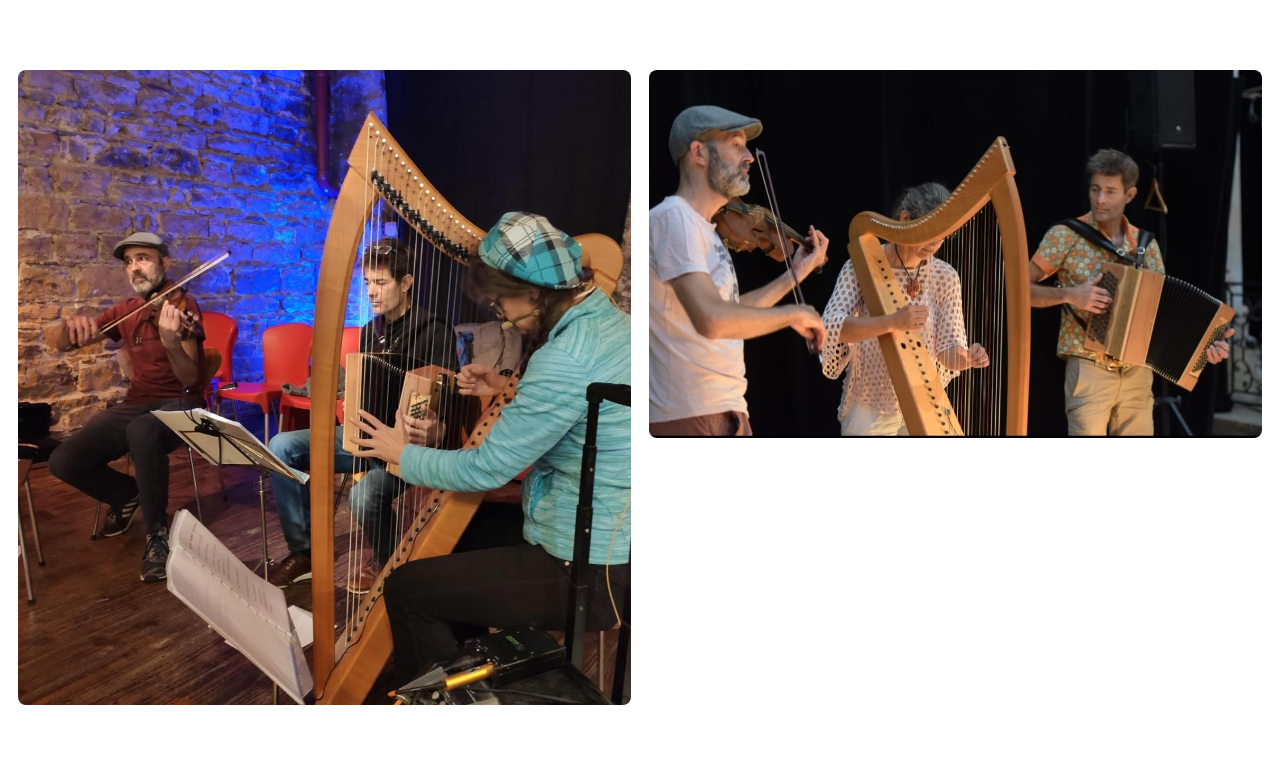
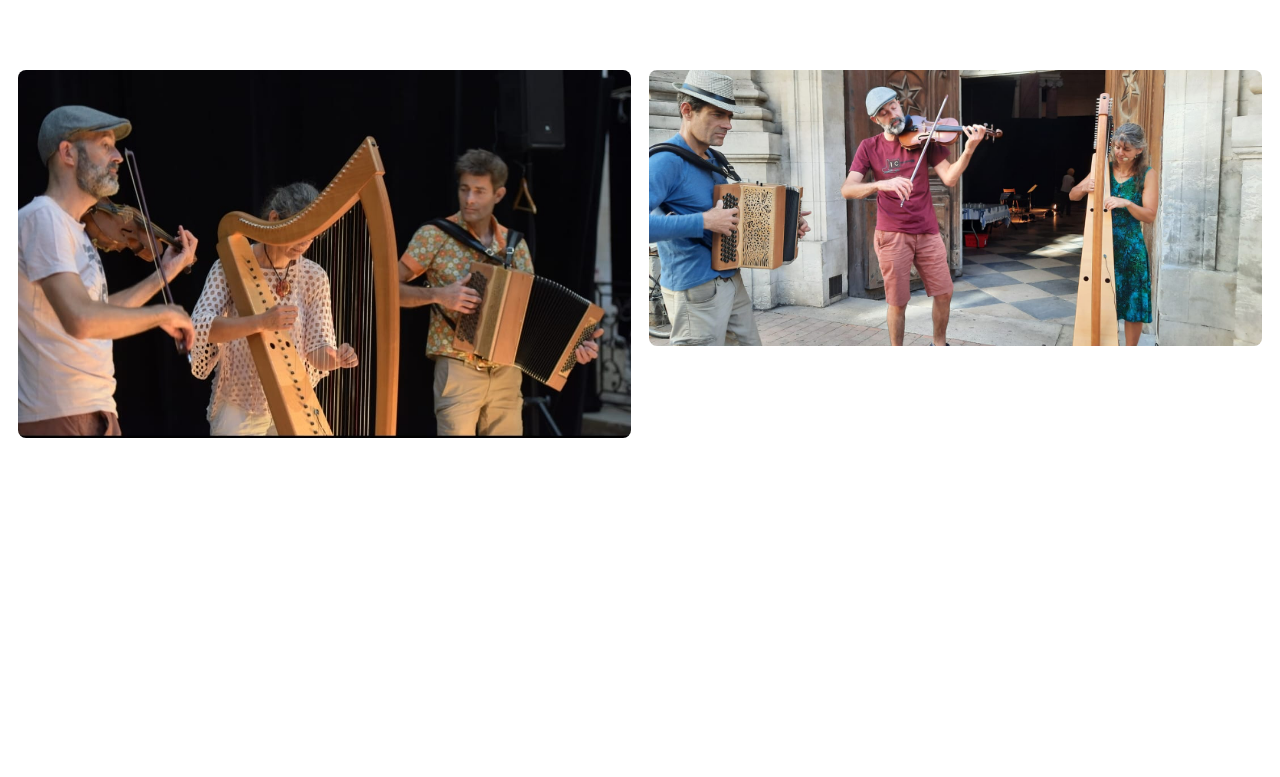
Before and after one commit to bayesiancook/les-doigts-qui-dansent-bal-folk, a Jekyll site: the page built from galerie.md, in a window 1280 px wide. Shown: the part 516-1293 px from the top of the page. Built offline with Jekyll 4.4.1, drawn with Linux system fonts in a browser that asks for light colours; after the commit the page ends 1026 px from its top, so only the background shows below that.

Commit message:
changed picture in gallery

```diff
--- a/galerie.md
+++ b/galerie.md
@@ -22,12 +22,12 @@ title: Galerie
 <div class="media-gallery">
   <!-- Image -->
   <div class="media-item">
-    <img src="{{ site.baseurl }}/assets/images/dqd_boulange.jpg" alt="Photo 1">
+    <img src="{{ site.baseurl }}/assets/images/doigtsquidansent.jpg" alt="Avignon1">
   </div>
 
   <!-- Another Image -->
   <div class="media-item">
-    <img src="{{ site.baseurl }}/assets/images/doigtsquidansent.jpg" alt="Photo 2">
+    <img src="{{ site.baseurl }}/assets/images/dqd_avignon.jpg" alt="Avignon2">
   </div>
 
 </div>
```
Also changed, not shown: assets/images/dqd_avignon.jpg (added).
